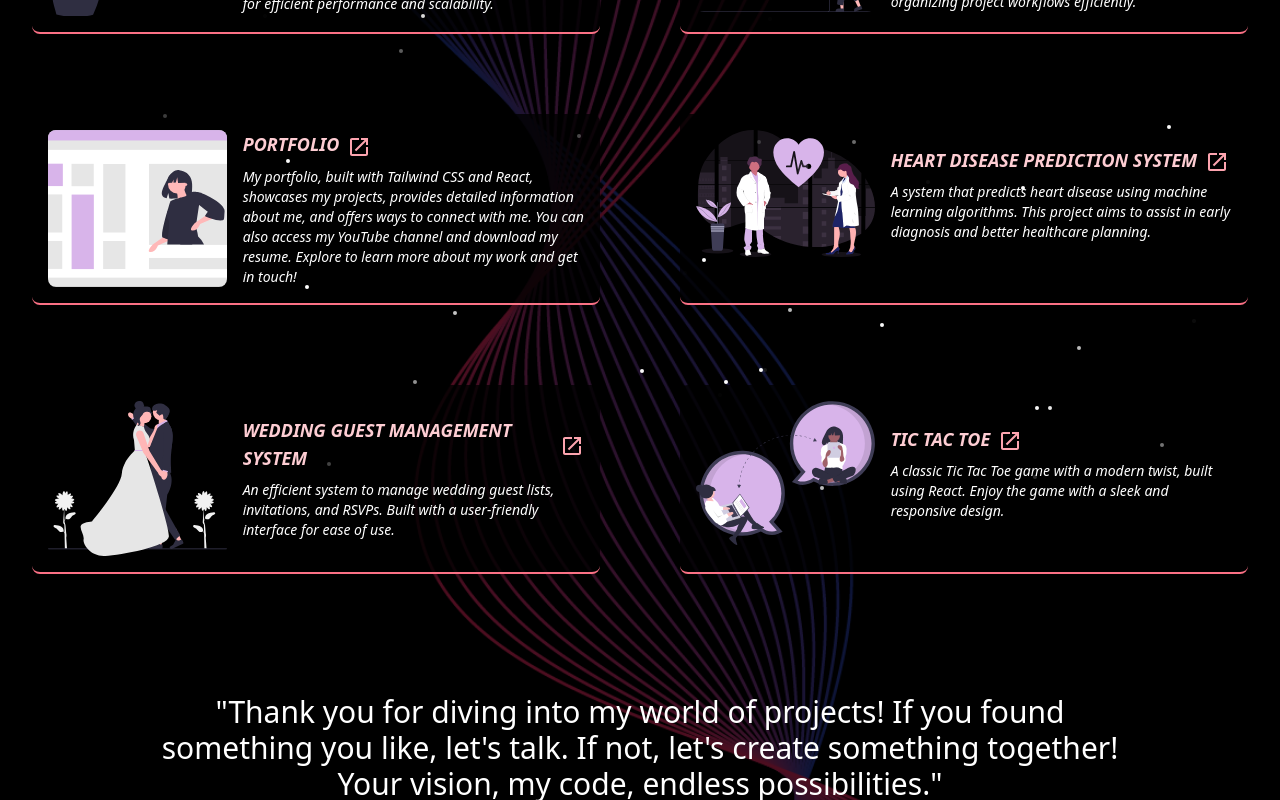
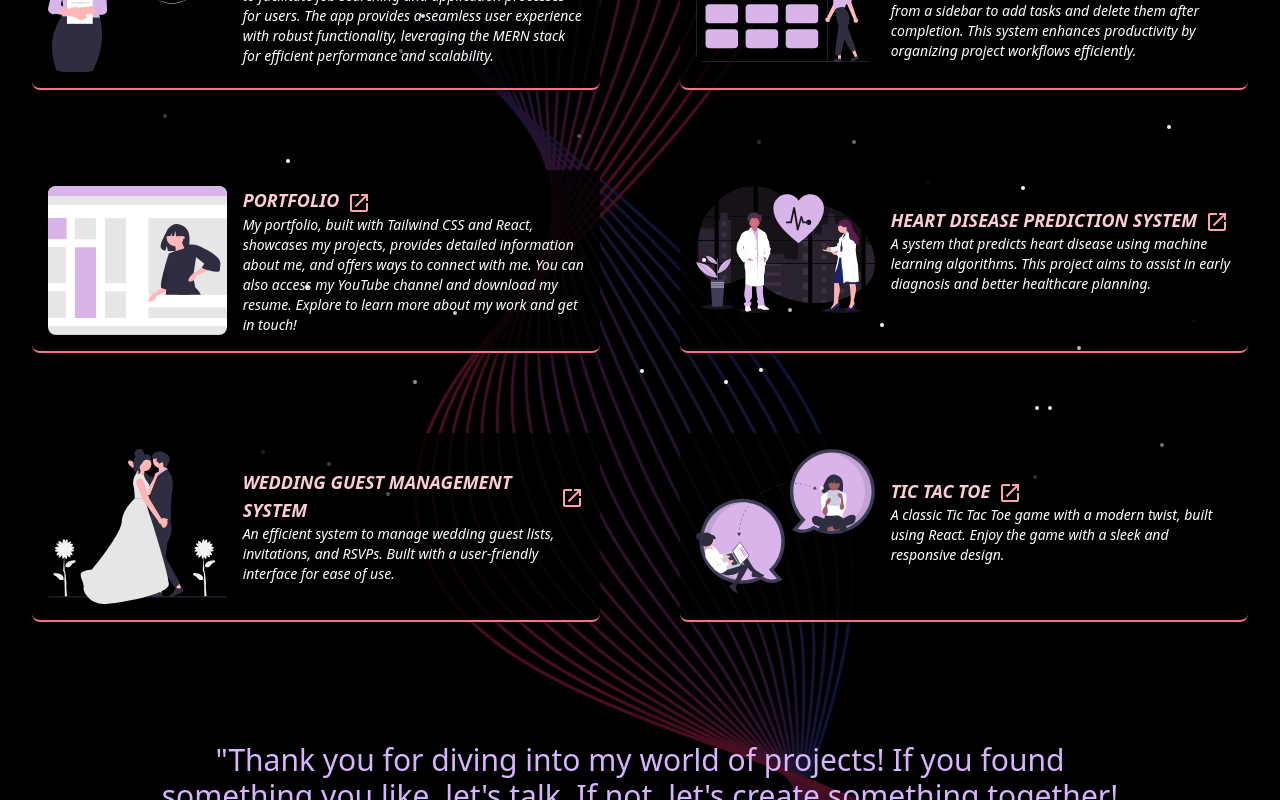
Before and after one commit to prajaktakap00r/Portfolio2, a React (Vite) app: page /projects in a window 1280 px wide. Shown: the part 300-1100 px from the top of the page. Built offline with nearby package versions, Linux system fonts and the light colour scheme.

Commit message:
portfolio done

```diff
--- a/src/pages/Projects.jsx
+++ b/src/pages/Projects.jsx
@@ -64,7 +64,7 @@ const projects = [
 
 const Projects = () => {
   return (
-    <div className="container mx-auto py-12 px-8">
+    <div className="container mx-auto  px-8 mt-28 overflow-y-auto">
       <div className="grid grid-cols-1 sm:grid-cols-2 lg:grid-cols-2 gap-20">
         {projects.map((project) => (
           <div
@@ -78,7 +78,7 @@ const Projects = () => {
                 className="w-1/3 h-auto object-cover rounded-lg mr-4"
               />
               <div className="flex flex-col justify-center">
-                <h2 className="text-lg font-bold mb-2 uppercase italic text-rose-200 flex items-center">
+                <h2 className="text-lg font-bold uppercase italic text-rose-200 flex items-center">
                   {project.name}
                   <a
                     href={project.link}
@@ -97,8 +97,8 @@ const Projects = () => {
           </div>
         ))}
       </div>
-      <div className="text-white m-10 p-20 mb-10">
-        <h1 className="text-3xl text-bold text-center">
+      <div className="text-white m-10 p-20">
+        <h1 className="text-3xl text-bold text-center text-purple-300">
           "Thank you for diving into my world of projects! If you found
           something you like, let's talk. If not, let's create something
           together! Your vision, my code, endless possibilities."
```
